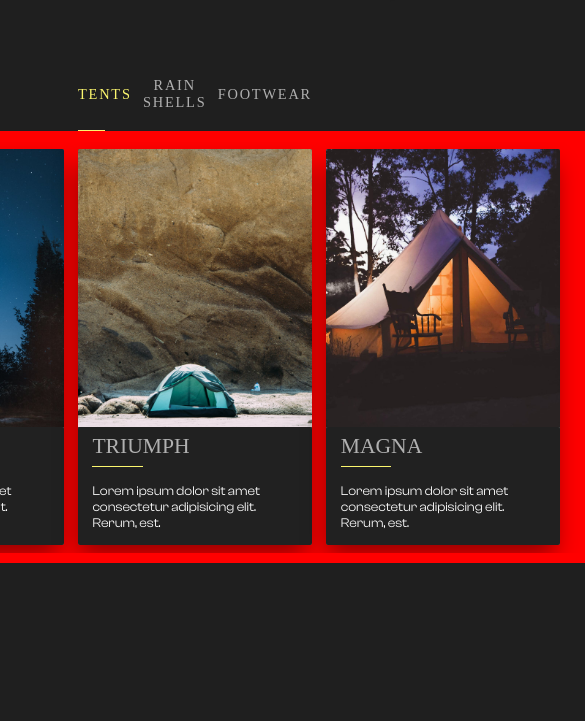
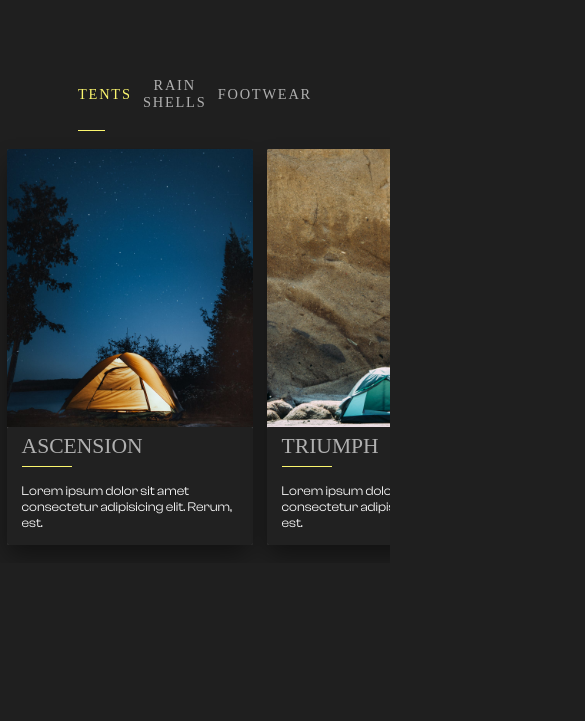
Before and after one commit to meltphace7/solarium-design, a plain HTML site: page index.html in a window 390 px wide. Shown: the part 3740-4461 px from the top of the page, 585 px wide, since content can reach past the window. Drawn offline with Linux system fonts and the light colour scheme; a web font is replaced by a local one.

Commit message:
added mobile styles for slider

```diff
--- a/style.css
+++ b/style.css
@@ -113,7 +113,7 @@ body {
   display: flex;
   flex-direction: column;
   align-items: center;
-  overflow-x: hidden;
+  /* overflow-x: hidden; */
   background: var(--color-body-bg);
   color: #fff;
   /*___ PARALLAX EFFECT BELOW ____*/
@@ -1077,7 +1077,7 @@ button {
 
 .product-slider-products {
   position: relative;
-  width: 100%;
+  min-width: 100%;
   min-height: 60rem;
   display: flex;
   align-items: center;
@@ -1085,7 +1085,7 @@ button {
 }
 
 .product-collection {
-  width: 100%;
+  min-width: 100%;
   display: none;
   align-items: center;
   justify-content: center;
@@ -1162,14 +1162,33 @@ button {
 @media (max-width: 35em) {
 
   .product-slider-products {
-    width: 200%;
-    background-color: red;
+      display: grid;
+    grid-auto-flow: column;
+    grid-auto-columns: 200%;
+overflow-x: auto;
   }
 
   .product-collection {
-overflow-x: scroll;
+    min-width: 100%;
+    display: flex;
   }
 
+}
+
+.product-slider-product {
+  margin: 1rem;
+  height: 55rem;
+  width: 45rem;
+  /* display: flex;
+  flex-direction: column;
+  align-items: center;
+  overflow: hidden;
+  background-color: rgb(72, 72, 72);
+  box-shadow: var(--box-shadow);
+  -webkit-box-shadow: var(--box-shadow);
+  -moz-box-shadow: var(--box-shadow);
+  border-radius: 2px;
+  overflow: hidden; */
 }
 
 /* _____________ FOOTER ________________________________*/
```
